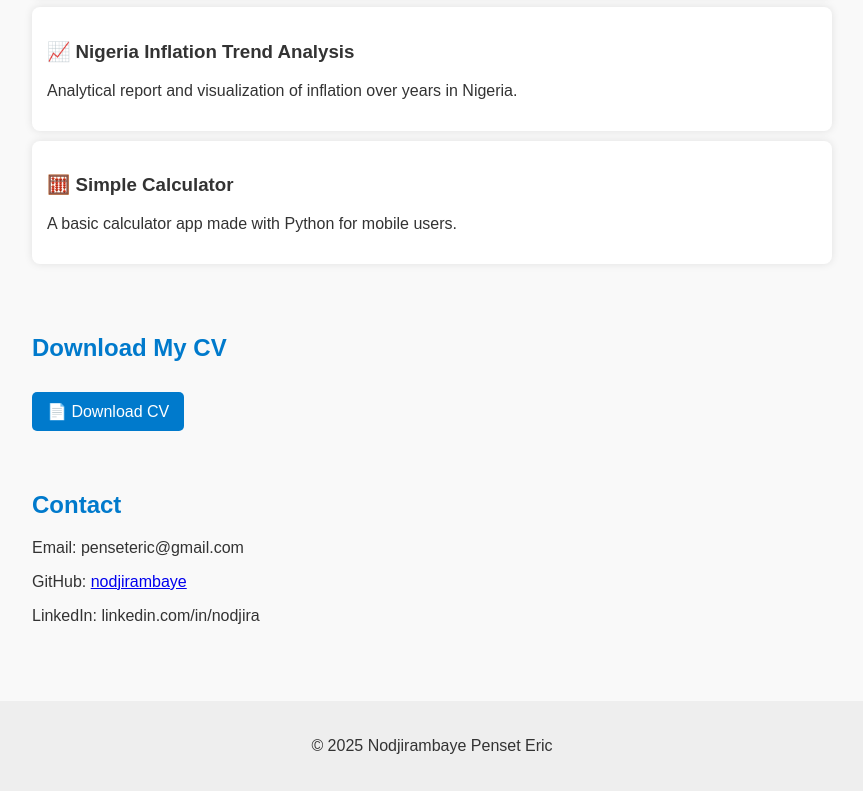
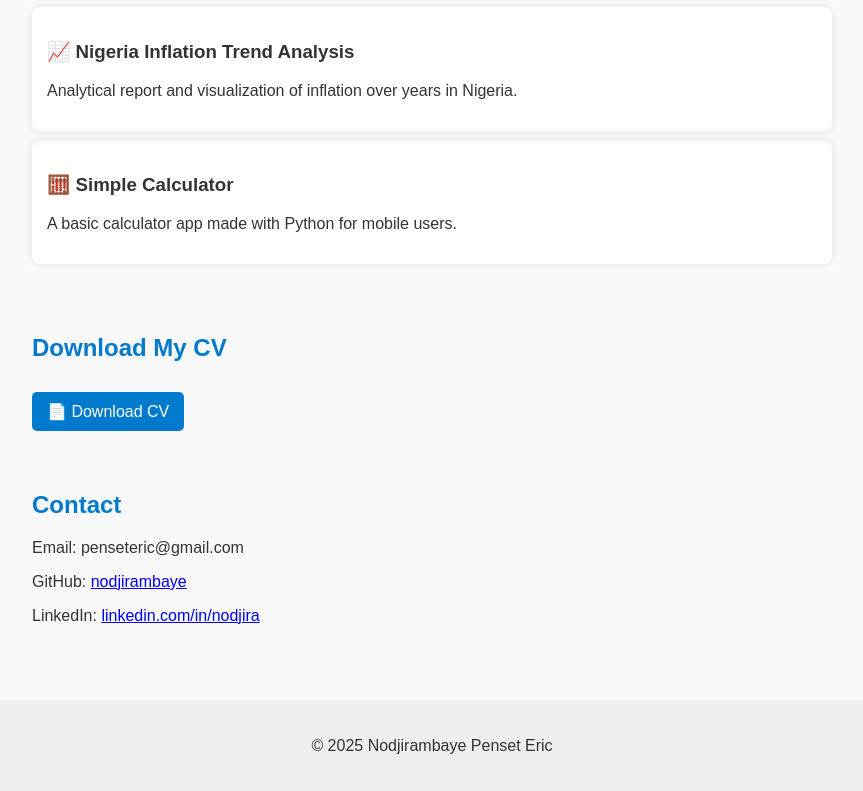
Before and after one commit to nodjirambaye/nodjirambaye.github.io, a plain HTML site: page index.html in a window 1280 px wide. Shown: the part 928-1719 px from the top of the page, without its empty margins (208-1071 px from the left). Drawn offline with Linux system fonts and the light colour scheme.

Commit message:
Update index.html

```diff
--- a/index.html
+++ b/index.html
@@ -100,7 +100,7 @@
     <h2>Contact</h2>
     <p>Email: penseteric@gmail.com</p>
     <p>GitHub: <a href="https://github.com/nodjirambaye" target="_blank">nodjirambaye</a></p>
-    <p>LinkedIn: <a href"https://www.linkedin.com/in/nodjirambaye-penset-eric-6a1a591ab" target="_blank">linkedin.com/in/nodjira</a></p>
+    <p>LinkedIn: <a href="https://www.linkedin.com/in/nodjirambaye-penset-eric-6a1a591ab" target="_blank">linkedin.com/in/nodjira</a></p>
 </section>
 
 <footer>
```
